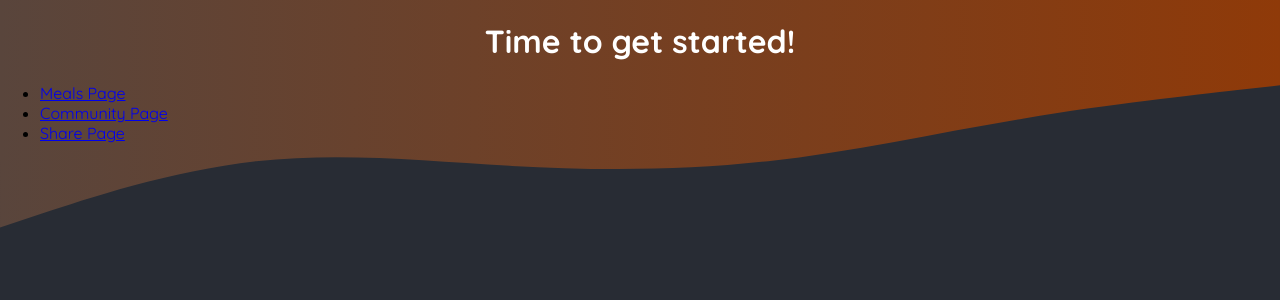
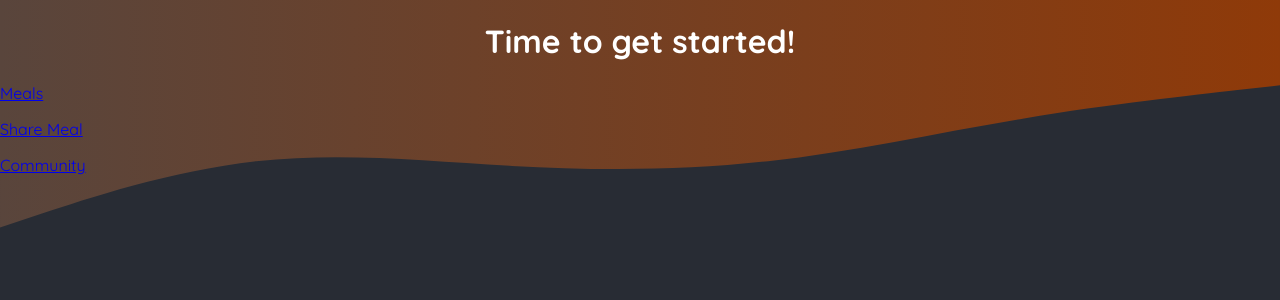
Before and after one commit to VadimKorobec/next-26-2, a Next.js app: page / in a window 1280 px wide. Shown: the top 300 px of the page. Built offline with nearby package versions, Linux system fonts and the light colour scheme.

Commit message:
add some code

```diff
--- a/src/app/community/page.tsx
+++ b/src/app/community/page.tsx
@@ -1,9 +1,5 @@
 const CommunityPage = () => {
-  return (
-    <main>
-      <h1>Community Page</h1>
-    </main>
-  );
+  return <h1>Community</h1>;
 };
 
 export default CommunityPage;
--- a/src/app/meals/page.tsx
+++ b/src/app/meals/page.tsx
@@ -1,9 +1,5 @@
 const MealsPage = () => {
-  return (
-    <main>
-      <h1>Meals Page</h1>
-    </main>
-  );
+  return <h1>Meals Page</h1>;
 };
 
 export default MealsPage;
--- a/src/app/page.tsx
+++ b/src/app/page.tsx
@@ -6,17 +6,15 @@ const Home = () => {
       <h1 style={{ color: "white", textAlign: "center" }}>
         Time to get started!
       </h1>
-      <ul>
-        <li>
-          <Link href="/meals">Meals Page</Link>
-        </li>
-        <li>
-          <Link href="/community">Community Page</Link>
-        </li>
-        <li>
-          <Link href="/meals/share">Share Page</Link>
-        </li>
-      </ul>
+      <p>
+        <Link href="/meals">Meals</Link>
+      </p>
+      <p>
+        <Link href="/meals/share">Share Meal</Link>
+      </p>
+      <p>
+        <Link href="/community">Community</Link>
+      </p>
     </main>
   );
 };
```
Also changed, not shown: src/app/meals/[mealSlug]/page.tsx (added, +11 -0 lines), src/app/meals/[slug]/page.tsx (deleted, +0 -10 lines), src/app/meals/share/page.tsx (+3 -7 lines).
